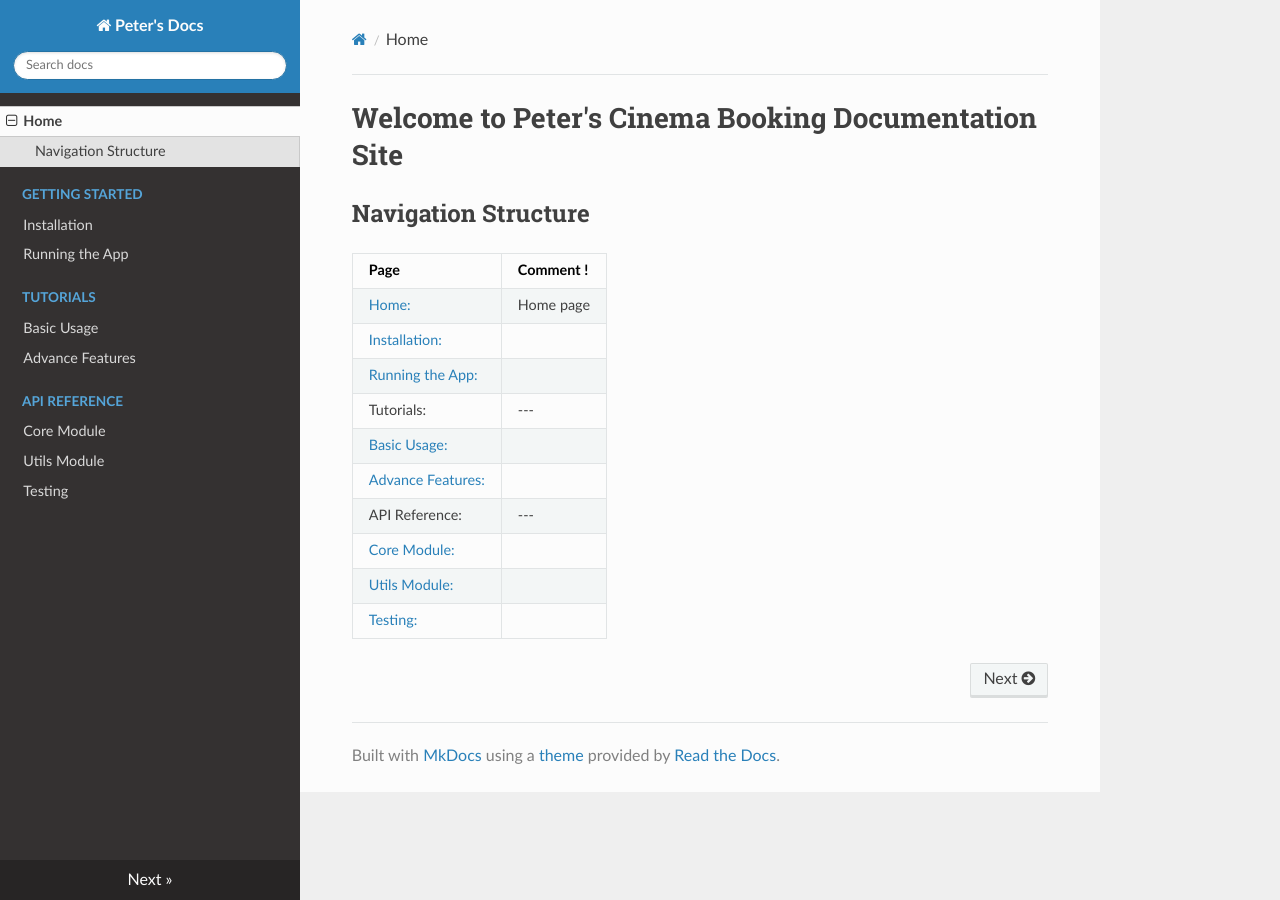
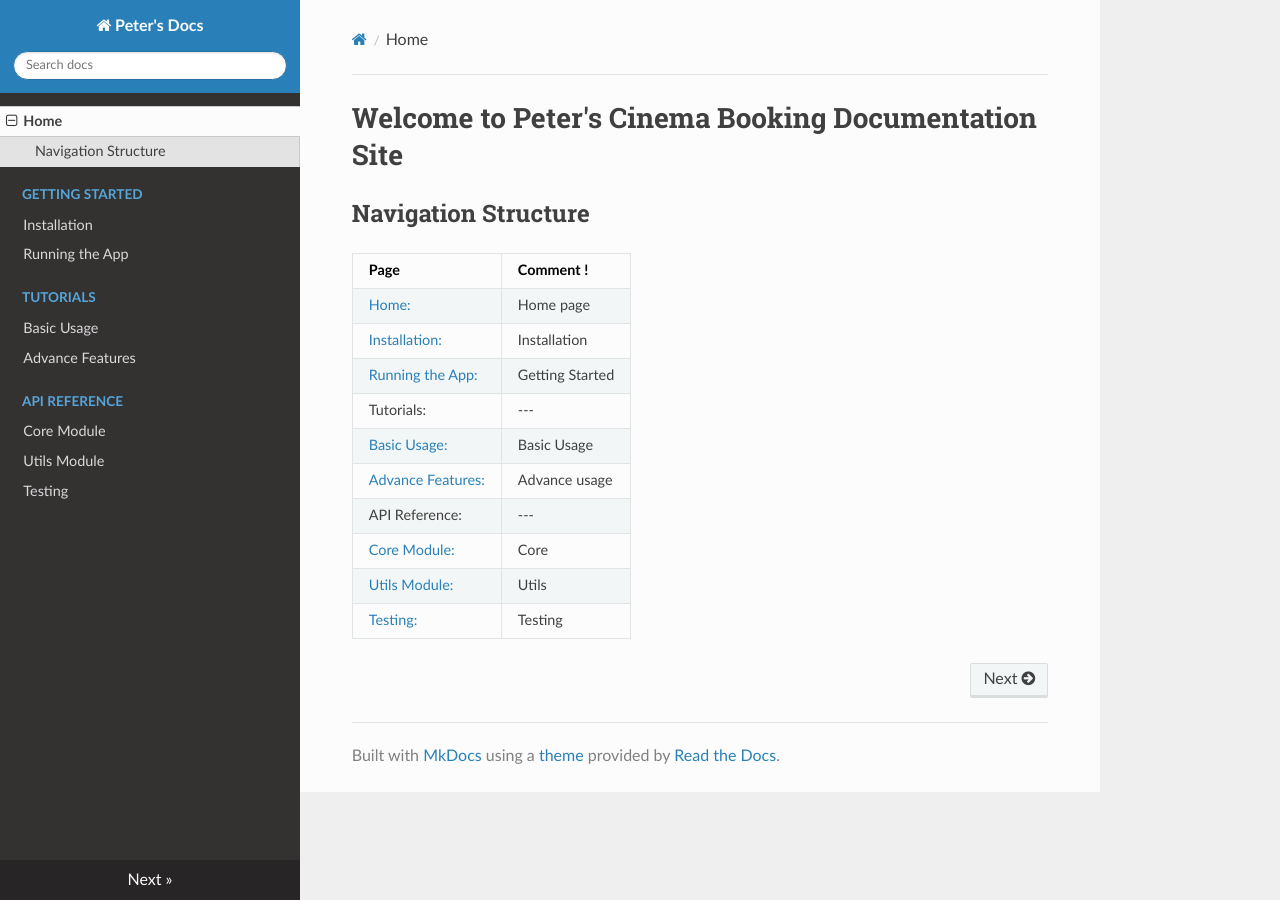
Before and after one commit to goslingp/lab_4_cinema_booking, an MkDocs documentation site: the page built from docs/index.md, in a window 1280 px wide. Built offline with MkDocs 1.6.1, drawn with Linux system fonts in a browser that asks for light colours; nearby versions of some CDN libraries.

Commit message:
Update navigation structure with comments

```diff
--- a/docs/index.md
+++ b/docs/index.md
@@ -4,12 +4,12 @@
 | Page | Comment !
 |---|---|
 | [Home:](index.md) | Home page |
-| [Installation:](getting-started/installation.md)
-| [Running the App:](getting-started/running.md)
+| [Installation:](getting-started/installation.md) | Installation |
+| [Running the App:](getting-started/running.md) | Getting Started |
  Tutorials: |---|
-| [Basic Usage:](tutorials/basic-usage.md)
-| [Advance Features:](tutorials/advance.md)
+| [Basic Usage:](tutorials/basic-usage.md) | Basic Usage
+| [Advance Features:](tutorials/advance.md) | Advance usage |
 | API Reference: |---|
-| [Core Module:](api/core.md) |
-| [Utils Module:](api/utils.md) |
-| [Testing:](testing/index.md) |
+| [Core Module:](api/core.md) | Core |
+| [Utils Module:](api/utils.md) | Utils |
+| [Testing:](testing/index.md) | Testing |
```
